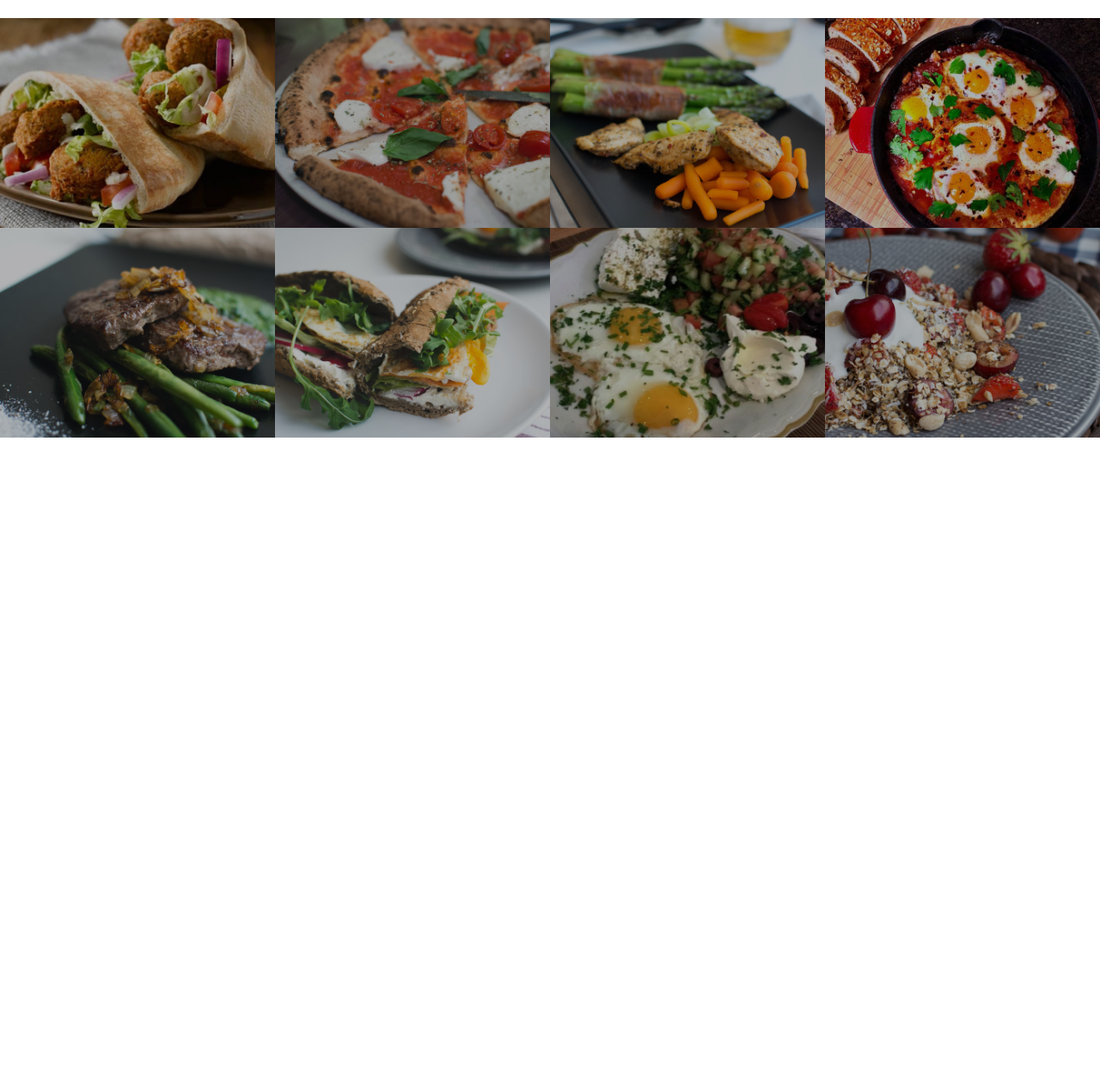
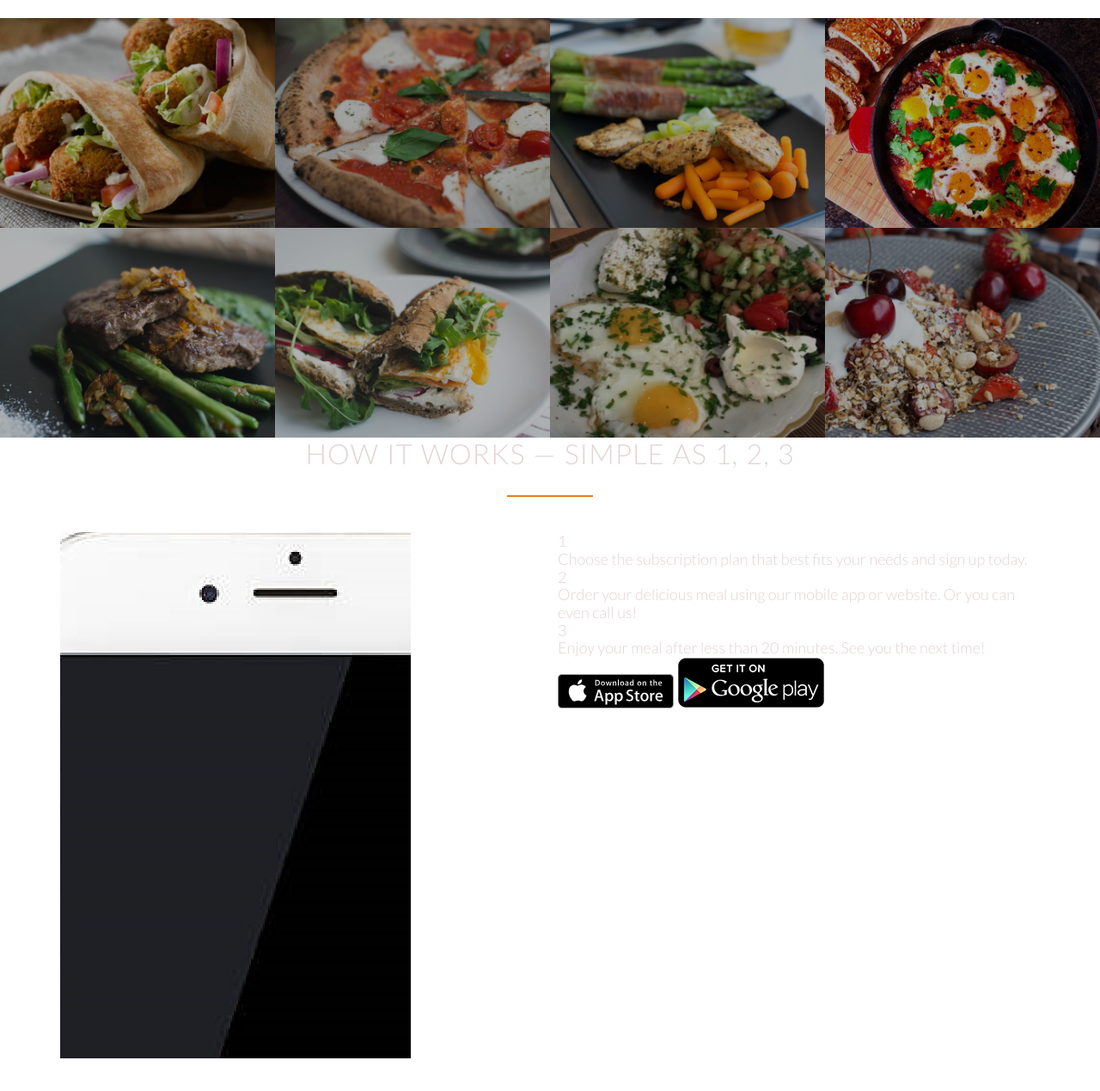
Before and after one commit to ItaMus90/restaurant-web-app, a plain HTML site: page index.html in a window 1280 px wide. Shown: the part 1427-2696 px from the top of the page at 86% size. Before the commit the page ends 1936 px from the top, so only its background shows below. Drawn offline with Linux system fonts and the light colour scheme; files whose address does not match are found by name.

Commit message:
building the how is work section 3 part 1

```diff
--- a/index.html
+++ b/index.html
@@ -202,6 +202,54 @@ that image.
 
         </section>
 
+        <section class="section-step">
+
+            <div class="row">
+
+                <h2> How it works &mdash; Simple as 1, 2, 3</h2>
+
+            </div>
+
+            <div class="row">
+
+                <div class="col span-1-of-2">
+
+                    <img src="resources/img/app-iphone.jpg" alt="MobiWareFood app on iphone" class="app-screen">
+
+                </div>
+
+                <div class="col span-1-of-2">
+
+                    <div class="work-step">
+
+                        <div>1</div>
+                        <p>Choose the subscription plan that best fits your needs and sign up today.</p>
+
+                    </div>
+
+                    <div class="work-step">
+
+                        <div>2</div>
+                        <p>Order your delicious meal using our mobile app or website. Or you can even call us!</p>
+
+                    </div>
+
+                    <div class="work-step">
+
+                        <div>3</div>
+                        <p>Enjoy your meal after less than 20 minutes. See you the next time!</p>
+
+                    </div>
+
+                        <a href="#" class="btn-app"><img src="resources/img/download-app.svg" alt="App Store Button"></a>
+                        <a href="#" class="btn-app"><img src="resources/img/download-app-android.png" alt="Play Store Button"></a>
+
+                </div>
+
+            </div>
+
+        </section>
+
     </body>
 
 
```
Also changed, not shown: resources/img/app-iphone.jpg (added), resources/img/download-app-android.png (added), resources/img/download-app.svg (added).
